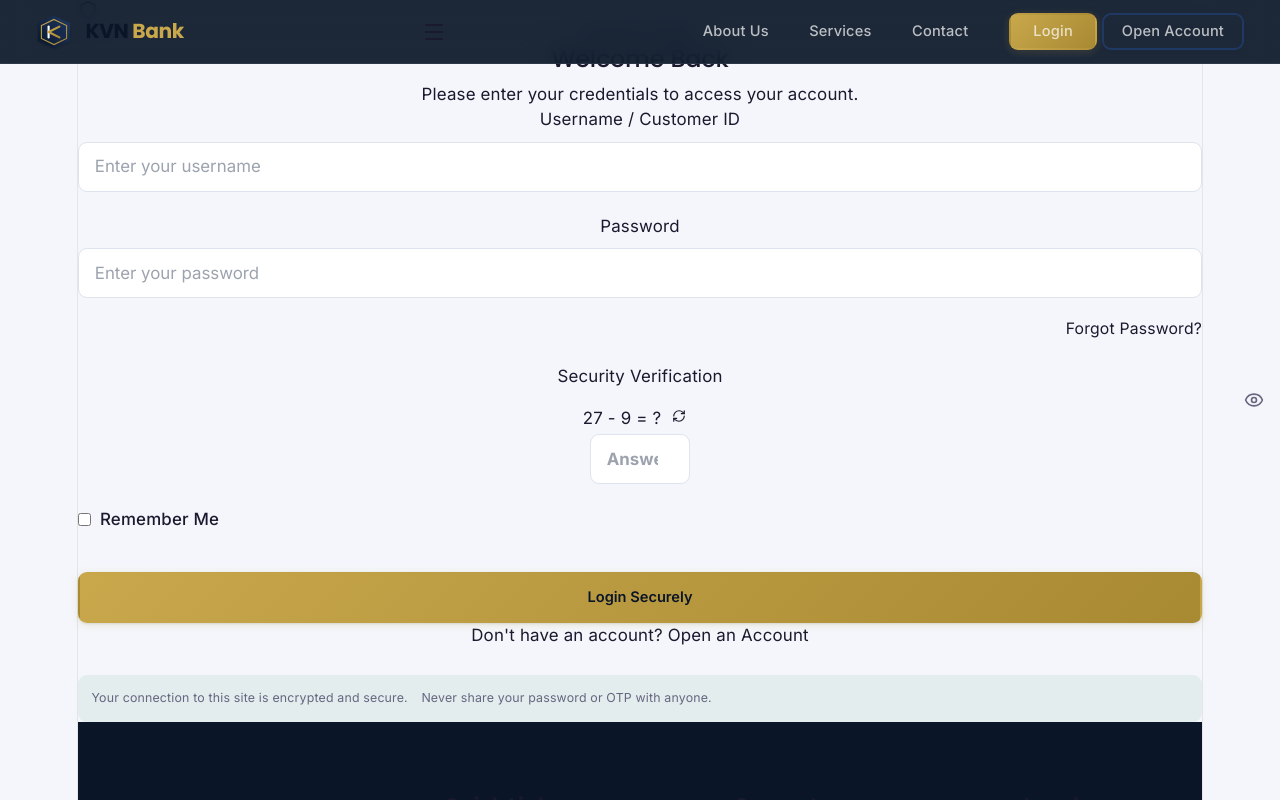
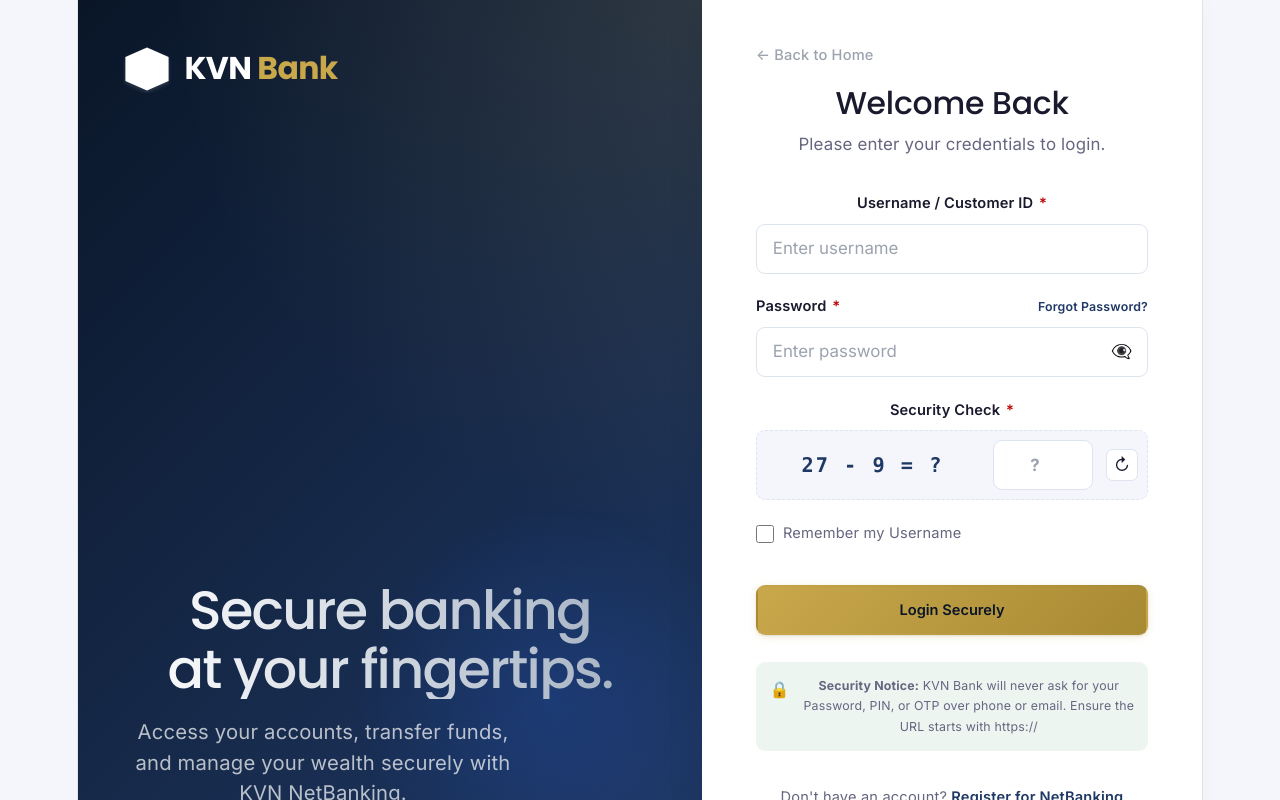
Before and after one commit to VijayNarasimhaKottam/knvbanking, a React (Vite) app: page /login in a window 1280 px wide. Shown: the top 800 px of the page. Built offline with nearby package versions, Linux system fonts and the light colour scheme.

Commit message:
Fix login page layout and routing structure

```diff
--- a/src/App.jsx
+++ b/src/App.jsx
@@ -22,8 +22,8 @@ export default function App() {
         <Routes>
           <Route element={<PublicLayout />}>
             <Route path="/" element={<Home />} />
-            <Route path="/login" element={<Login />} />
           </Route>
+          <Route path="/login" element={<Login />} />
 
           <Route element={<AppLayout />}>
             <Route path="/dashboard" element={<Dashboard />} />
--- a/src/pages/Login.jsx
+++ b/src/pages/Login.jsx
@@ -1,6 +1,5 @@
 import { useState, useEffect } from 'react';
-import { useNavigate } from 'react-router-dom';
-import { Shield, Eye, EyeOff, RefreshCw } from 'lucide-react';
+import { useNavigate, Link } from 'react-router-dom';
 import { useAuth } from '../context/AuthContext';
 import { generateCaptcha } from '../utils/utils';
 import { login as authenticateUser } from '../utils/auth';
@@ -38,7 +37,6 @@ export default function Login() {
     e.preventDefault();
     setError(null);
 
-    // Basic Validation
     if (!username || !password || !captchaAnswer) {
       setError('Please fill in all fields.');
       return;
@@ -52,7 +50,6 @@ export default function Login() {
 
     setLoading(true);
 
-    // Simulate network delay
     setTimeout(() => {
       setLoading(false);
 
@@ -64,7 +61,6 @@ export default function Login() {
         return;
       }
 
-      // Success
       login(authResult.session, rememberMe);
       navigate('/dashboard');
 
@@ -72,91 +68,118 @@ export default function Login() {
   };
 
   return (
-    <div className="login-container fade-in">
-      <div className="login-card">
-        <div className="login-header">
-          <div className="security-badge">
-            <Shield size={20} style={{ color: 'var(--success)' }} />
-            <span>Secure Login</span>
+    <div className="auth-layout">
+      {/* Brand Side (Left on Desktop) */}
+      <div className="auth-brand-side">
+        <Link to="/" className="auth-logo">
+          <img src="/assets/logo.svg" alt="KVN Bank Logo" />
+          <span>KVN <span>Bank</span></span>
+        </Link>
+
+        <div className="auth-showcase">
+          <h1>Secure banking at your fingertips.</h1>
+          <p>Access your accounts, transfer funds, and manage your wealth securely with KVN NetBanking.</p>
         </div>
+
+        <div className="auth-graphic"></div>
+      </div>
+
+      {/* Form Side (Right on Desktop) */}
+      <div className="auth-form-side">
+        <div className="auth-mobile-logo">
+          <img src="/assets/logo.svg" alt="KVN Bank Logo" />
+          <span>KVN Bank</span>
+        </div>
+
+        <Link to="/" className="back-link">← Back to Home</Link>
+
+        <div className="auth-header">
           <h2>Welcome Back</h2>
-          <p>Please enter your credentials to access your account.</p>
+          <p>Please enter your credentials to login.</p>
         </div>
 
         {error && (
-          <div className="toast toast-error" style={{ position: 'relative', top: 0, right: 0, width: '100%', marginBottom: '1rem', transform: 'none' }}>
+          <div className="invalid-feedback" style={{ display: 'block', marginBottom: '1rem', padding: '0.75rem', background: 'var(--color-danger-light)', borderRadius: 'var(--radius-md)' }}>
             {error}
           </div>
         )}
 
         <form className="auth-form" onSubmit={handleLogin} noValidate>
           <div className="form-group">
-            <label htmlFor="username">Username / Customer ID</label>
+            <label htmlFor="username" className="form-label">Username / Customer ID <span className="required">*</span></label>
             <input
               type="text"
               id="username"
               className="form-control"
-              placeholder="Enter your username"
+              placeholder="Enter username"
+              required
+              autoComplete="username"
               value={username}
               onChange={(e) => setUsername(e.target.value)}
-              required
             />
           </div>
 
           <div className="form-group">
-            <label htmlFor="password">Password</label>
-            <div className="password-input-group">
+            <div style={{ display: 'flex', justifyContent: 'space-between', alignItems: 'baseline' }}>
+              <label htmlFor="password" className="form-label">Password <span className="required">*</span></label>
+              <Link to="/forgot-password" tabIndex="-1" style={{ fontSize: 'var(--text-xs)', color: 'var(--color-primary-mid)', fontWeight: 600 }}>Forgot Password?</Link>
+            </div>
+            <div className="password-wrapper">
               <input
-                type={showPassword ? 'text' : 'password'}
+                type={showPassword ? "text" : "password"}
                 id="password"
                 className="form-control"
-                placeholder="Enter your password"
+                placeholder="Enter password"
+                required
+                autoComplete="current-password"
                 value={password}
                 onChange={(e) => setPassword(e.target.value)}
-                required
               />
               <button
                 type="button"
                 className="password-toggle"
                 onClick={() => setShowPassword(!showPassword)}
+                aria-label="Show password"
               >
-                {showPassword ? <EyeOff size={20} /> : <Eye size={20} />}
+                {showPassword ? '👁️' : '👁️‍🗨️'}
               </button>
-            </div>
-            <div style={{ textAlign: 'right', marginTop: '0.5rem' }}>
-              <a href="/forgot-password" style={{ fontSize: '0.875rem', color: 'var(--primary)', textDecoration: 'none' }}>Forgot Password?</a>
             </div>
           </div>
 
           <div className="form-group">
-            <label>Security Verification</label>
-            <div className="captcha-container">
-              <div className="captcha-box">
-                <span id="captcha-q">{captcha.question}</span>
-                <button type="button" className="btn btn-icon" onClick={refreshCaptcha} title="Refresh CAPTCHA">
-                  <RefreshCw size={16} />
-                </button>
-              </div>
+            <label className="form-label">Security Check <span className="required">*</span></label>
+            <div className="captcha-wrapper">
+              <div className="captcha-question">{captcha.question}</div>
               <input
                 type="number"
                 id="captcha-answer"
                 className="form-control captcha-input"
-                placeholder="Answer"
+                placeholder="?"
+                required
                 value={captchaAnswer}
                 onChange={(e) => setCaptchaAnswer(e.target.value)}
-                required
               />
+              <button
+                type="button"
+                className="captcha-refresh"
+                onClick={refreshCaptcha}
+                aria-label="Refresh CAPTCHA"
+              >
+                ↻
+              </button>
             </div>
           </div>
 
-          <div className="form-group" style={{ flexDirection: 'row', alignItems: 'center', gap: '0.5rem' }}>
+          <div className="form-group">
+            <label className="form-check">
               <input
                 type="checkbox"
                 id="remember-me"
                 checked={rememberMe}
                 onChange={(e) => setRememberMe(e.target.checked)}
               />
-            <label htmlFor="remember-me" style={{ marginBottom: 0, fontWeight: 500 }}>Remember Me</label>
+              <span className="form-check-label">Remember my Username</span>
+            </label>
           </div>
 
           <button
@@ -165,16 +188,19 @@ export default function Login() {
             style={{ padding: '0.875rem' }}
             disabled={loading}
           >
-            {loading ? 'Authenticating...' : 'Login Securely'}
+            {loading ? 'Logging in...' : 'Login Securely'}
           </button>
         </form>
 
-        <div className="login-footer">
-          <p>Don't have an account? <a href="/register">Open an Account</a></p>
         <div className="security-notice">
-            <p>Your connection to this site is encrypted and secure.</p>
-            <p>Never share your password or OTP with anyone.</p>
+          <div className="security-notice-icon">🔒</div>
+          <div>
+            <strong>Security Notice:</strong> KVN Bank will never ask for your Password, PIN, or OTP over phone or email. Ensure the URL starts with https://
           </div>
+        </div>
+
+        <div className="auth-footer">
+          Don't have an account? <Link to="/register">Register for NetBanking</Link>
         </div>
       </div>
     </div>
```
Lines whose indentation alone changed are shown as unchanged.
